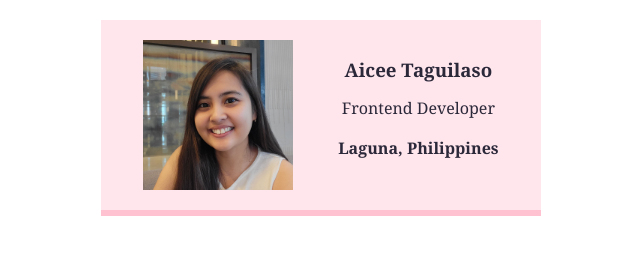
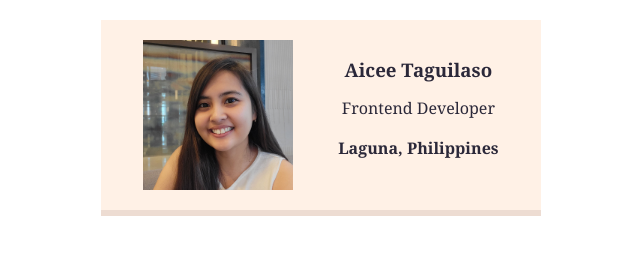
Before and after one commit to aicee/business-card, a plain HTML site: page index.html in a window 1280 px wide. Shown: the whole page, without its empty margins (319-959 px from the left). Drawn offline with nearby package versions, Linux system fonts and the light colour scheme.

Commit message:
Update background and border color

```diff
--- a/styles.css
+++ b/styles.css
@@ -19,9 +19,9 @@ body {
     display: flex;
     justify-content: space-around;
     text-align: center;
-    background: #ffe5ec;
+    background: #fff1e6;
     color: #2b2839;
-    border-bottom: 6px solid #ffc2d1;
+    border-bottom: 6px solid #eddcd2;
 
     /*
     Challenge:
```
